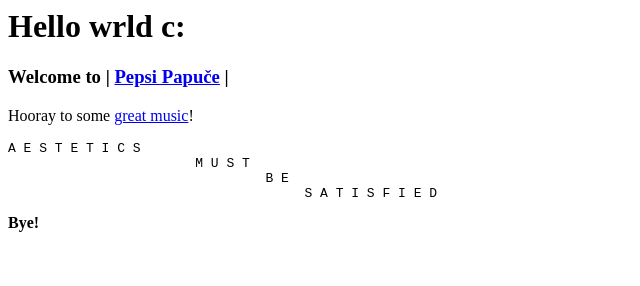
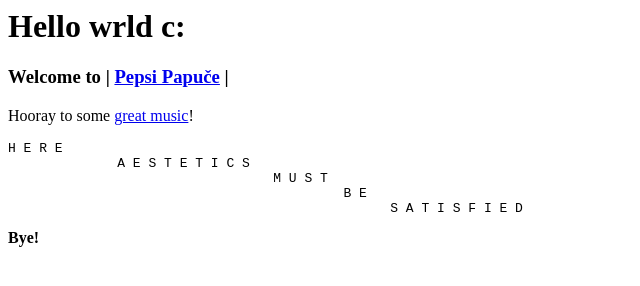
Before and after one commit to pampers-pepa-praseta/pampers-pepa-praseta.github.io, a plain HTML site: page index.html in a window 1280 px wide. Shown: the whole page, without its empty margins (0-640 px from the left). Drawn offline with Linux system fonts and the light colour scheme.

Commit message:
Create index.html

```diff
--- a/index.html
+++ b/index.html
@@ -34,10 +34,11 @@ Hooray to some <a href="https://www.youtube.com/watch?v=1Qp9X17lU2g">great music
 
 
 
-<pre>A E S T E T I C S
-                        M U S T
-                                 B E
-                                      S A T I S F I E D</pre>
+<pre>H E R E
+              A E S T E T I C S
+                                  M U S T
+                                           B E
+                                                 S A T I S F I E D</pre>
 
 
 
```
